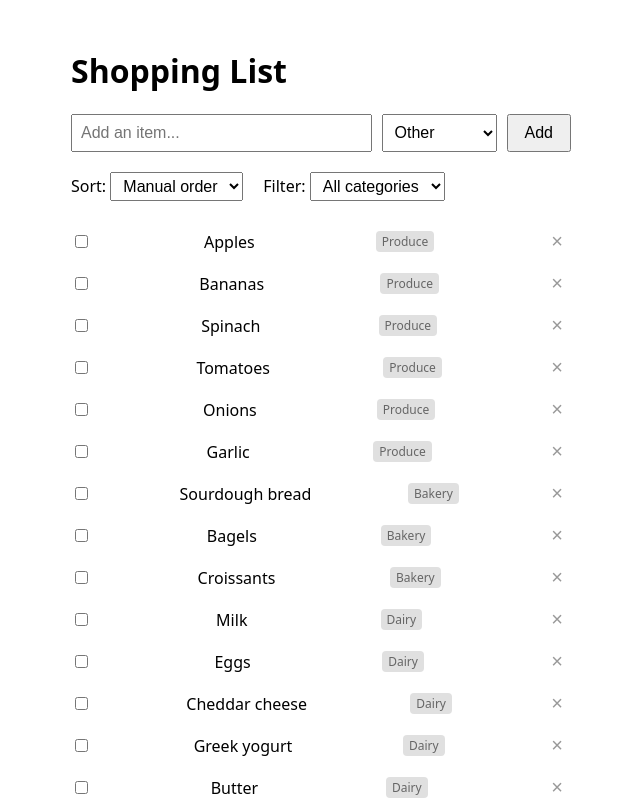
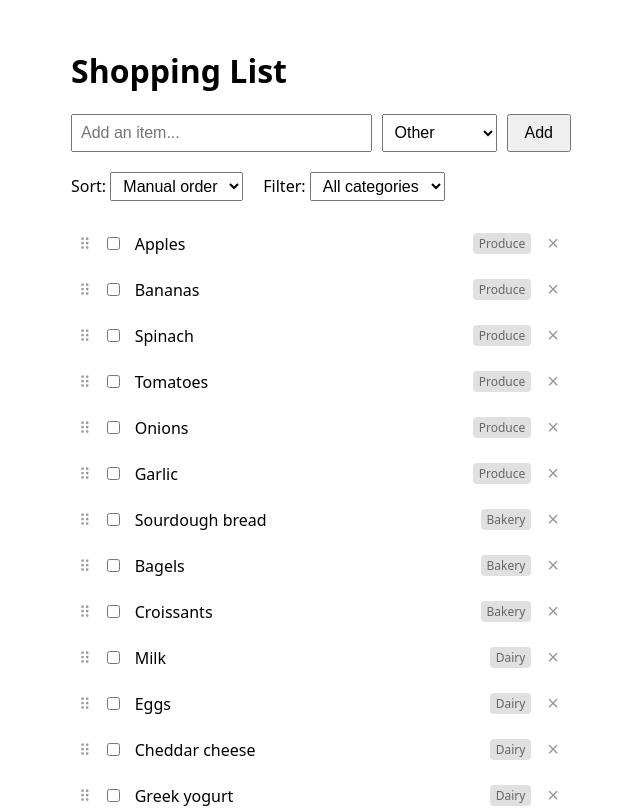
Before and after one commit to danbraun/shopping-list, a Vue app: page / in a window 1280 px wide. Shown: the top 808 px of the page, without its empty margins (319-959 px from the left). Built offline with nearby package versions, Linux system fonts and the light colour scheme.

Commit message:
dragging items added
Dragging items to custom order added.

```diff
--- a/src/App.vue
+++ b/src/App.vue
@@ -1,5 +1,5 @@
 <script setup>
-import { ref, nextTick } from 'vue'
+import { ref, computed, nextTick, onUnmounted } from 'vue'
 import { useShoppingListStore } from './stores/shoppingList'
 
 const store = useShoppingListStore()
@@ -12,6 +12,37 @@ const newItemCategory = ref('Other')
 const editingId = ref(null)
 const editingName = ref('')
 const editingCategory = ref('')
+
+// ============================================
+// CUSTOM DRAG & DROP SYSTEM
+// ============================================
+// Vue concept: We use refs for reactive state that the template responds to,
+// and regular variables for internal tracking that doesn't need reactivity.
+
+// Reactive state (template will update when these change)
+const draggedItem = ref(null)      // The item being dragged
+const dropIndex = ref(-1)          // Where the item will be dropped (for visual gap)
+
+// Non-reactive tracking (internal use only)
+let draggedIndex = -1              // Original index of dragged item
+let dragClone = null               // The floating clone element
+let dragStartY = 0                 // Mouse Y when drag started
+let itemHeight = 0                 // Height of each item for position calculations
+let listTop = 0                    // Top of the list for calculating drop position
+
+// Computed: items with a "gap" inserted where we'll drop
+// Vue concept: computed() creates a derived value that auto-updates when dependencies change
+const displayItems = computed(() => {
+  const items = [...store.activeItems]
+  if (draggedItem.value && dropIndex.value >= 0) {
+    // Remove dragged item from its original position
+    const filtered = items.filter(item => item.id !== draggedItem.value.id)
+    // Insert a placeholder at drop position
+    filtered.splice(dropIndex.value, 0, { id: 'drop-placeholder', isPlaceholder: true })
+    return filtered
+  }
+  return items
+})
 
 function handleAddItem() {
   store.addItem(newItemName.value, newItemCategory.value)
@@ -47,6 +78,99 @@ function handleEditKeydown(event) {
     cancelEdit()
   }
 }
+
+// Start dragging when user presses on the handle
+function startDrag(event, item, index) {
+  // Prevent text selection while dragging
+  event.preventDefault()
+
+  // Store what we're dragging
+  draggedItem.value = item
+  draggedIndex = index
+  dragStartY = event.clientY
+
+  // Get the list element to calculate positions
+  const listEl = event.target.closest('ul')
+  const itemEl = event.target.closest('li')
+  listTop = listEl.getBoundingClientRect().top
+  itemHeight = itemEl.offsetHeight
+
+  // Create a floating clone of the item
+  // Vue concept: Sometimes you need direct DOM manipulation for visual effects
+  dragClone = itemEl.cloneNode(true)
+  dragClone.classList.add('drag-clone')
+  const rect = itemEl.getBoundingClientRect()
+  dragClone.style.position = 'fixed'
+  dragClone.style.left = rect.left + 'px'
+  dragClone.style.top = rect.top + 'px'
+  dragClone.style.width = rect.width + 'px'
+  document.body.appendChild(dragClone)
+
+  // Set initial drop index
+  dropIndex.value = index
+
+  // Listen for mouse movement on the whole document
+  // Vue concept: For drag operations, we attach listeners to document
+  // so dragging continues even if mouse leaves the element
+  document.addEventListener('mousemove', onDrag)
+  document.addEventListener('mouseup', endDrag)
+}
+
+// Called continuously as the mouse moves
+function onDrag(event) {
+  if (!dragClone) return
+
+  // Move the clone vertically (Y-axis only - this is the key!)
+  const deltaY = event.clientY - dragStartY
+  const startTop = parseFloat(dragClone.style.top) || 0
+  dragClone.style.top = (startTop + deltaY) + 'px'
+  dragStartY = event.clientY  // Update for next frame
+
+  // Calculate which position we're hovering over
+  const mouseY = event.clientY - listTop
+  let newDropIndex = Math.floor(mouseY / itemHeight)
+
+  // Clamp to valid range
+  const maxIndex = store.activeItems.length - 1
+  newDropIndex = Math.max(0, Math.min(newDropIndex, maxIndex))
+
+  // Update drop position (Vue reactivity will update the display)
+  dropIndex.value = newDropIndex
+}
+
+// Called when mouse is released
+function endDrag() {
+  // Remove document listeners
+  document.removeEventListener('mousemove', onDrag)
+  document.removeEventListener('mouseup', endDrag)
+
+  // Remove the floating clone
+  if (dragClone) {
+    dragClone.remove()
+    dragClone = null
+  }
+
+  // Perform the actual reorder if position changed
+  if (draggedItem.value && dropIndex.value !== draggedIndex) {
+    // Build new order: remove from old position, insert at new
+    const newOrder = store.activeItems.filter(item => item.id !== draggedItem.value.id)
+    newOrder.splice(dropIndex.value, 0, draggedItem.value)
+    store.reorderActiveItems(newOrder)
+  }
+
+  // Reset drag state
+  draggedItem.value = null
+  dropIndex.value = -1
+  draggedIndex = -1
+}
+
+// Cleanup if component unmounts during drag
+// Vue concept: onUnmounted lifecycle hook for cleanup
+onUnmounted(() => {
+  document.removeEventListener('mousemove', onDrag)
+  document.removeEventListener('mouseup', endDrag)
+  if (dragClone) dragClone.remove()
+})
 </script>
 
 <template>
@@ -90,9 +214,29 @@ function handleEditKeydown(event) {
       </label>
     </div>
 
-    <!-- Active items -->
-    <ul>
-      <li v-for="item in store.activeItems" :key="item.id">
+    <!-- Active items with custom drag & drop -->
+    <!-- Vue concept: v-for iterates over displayItems (which includes the drop placeholder) -->
+    <ul class="item-list">
+      <li
+        v-for="(item, index) in displayItems"
+        :key="item.id"
+        :class="{
+          'drop-placeholder': item.isPlaceholder,
+          'is-dragging': draggedItem?.id === item.id
+        }"
+      >
+        <!-- Placeholder shows where item will drop -->
+        <template v-if="item.isPlaceholder">
+          <div class="placeholder-content"></div>
+        </template>
+
+        <!-- Regular item -->
+        <template v-else>
+          <!-- Vue concept: @mousedown.prevent starts drag, .prevent stops text selection -->
+          <span
+            class="drag-handle"
+            @mousedown="startDrag($event, item, index)"
+          >⠿</span>
           <input type="checkbox" v-model="item.completed" />
 
           <!-- Editing mode -->
@@ -117,13 +261,14 @@ function handleEditKeydown(event) {
           </template>
 
           <button class="delete-btn" @click="store.deleteItem(item.id)">×</button>
+        </template>
       </li>
     </ul>
 
     <!-- Empty state -->
     <p v-if="store.activeItems.length === 0" class="empty-state">No items to show.</p>
 
-    <!-- Completed items -->
+    <!-- Completed items (not draggable) -->
     <div v-if="store.completedItems.length > 0" class="completed-section">
       <h2>Completed</h2>
       <ul>
@@ -215,17 +360,53 @@ function handleEditKeydown(event) {
 ul {
   list-style: none;
   padding: 0;
+  margin: 0;
 }
 
 li {
   display: flex;
   align-items: center;
-  justify-content: space-between;
-  padding: 8px 0;
+  gap: 8px;
+  padding: 8px 4px;
+  transition: transform 0.15s ease;
 }
 
 li label {
   flex: 1;
+  display: flex;
+  align-items: center;
+  gap: 8px;
+}
+
+.drag-handle {
+  cursor: grab;
+  color: #999;
+  padding: 4px;
+  user-select: none;
+}
+
+.drag-handle:hover {
+  color: #666;
+}
+
+.drag-handle:active {
+  cursor: grabbing;
+}
+
+/* Item being dragged in the list (faded out) */
+.is-dragging {
+  opacity: 0.3;
+}
+
+/* Drop placeholder - shows where item will land */
+.drop-placeholder {
+  background-color: #e3f2fd;
+  border: 2px dashed #90caf9;
+  border-radius: 4px;
+}
+
+.placeholder-content {
+  height: 20px;  /* Approximate height of item content */
 }
 
 .delete-btn {
@@ -245,6 +426,7 @@ li label {
   cursor: pointer;
   padding: 2px 4px;
   border-radius: 3px;
+  flex: 1;
 }
 
 .item-name:hover {
@@ -280,4 +462,18 @@ li label {
 .save-btn:hover {
   background-color: #1976d2;
 }
+
 </style>
+
+<style>
+/* Global styles for the floating drag clone (appended to body) */
+.drag-clone {
+  background-color: #e3f2fd !important;
+  border-radius: 4px !important;
+  box-shadow: 0 4px 12px rgba(0, 0, 0, 0.2) !important;
+  list-style: none !important;
+  z-index: 1000;
+  pointer-events: none;  /* Don't interfere with mouse events */
+  opacity: 0.95;
+}
+</style>
--- a/src/stores/shoppingList.js
+++ b/src/stores/shoppingList.js
@@ -149,6 +149,24 @@ export const useShoppingListStore = defineStore('shoppingList', () => {
     }
   }
 
+  function reorderActiveItems(reorderedList) {
+    // Switch to manual sort when user drags
+    sortOrder.value = 'none'
+
+    // Get the new order of IDs
+    const reorderedIds = reorderedList.map((item) => item.id)
+
+    // Get completed items (unchanged)
+    const completed = items.value.filter((item) => item.completed)
+
+    // Reorder active items according to the new order
+    const active = items.value.filter((item) => !item.completed)
+    active.sort((a, b) => reorderedIds.indexOf(a.id) - reorderedIds.indexOf(b.id))
+
+    // Rebuild: active items first, then completed
+    items.value = [...active, ...completed]
+  }
+
   return {
     items,
     activeItems,
@@ -161,5 +179,6 @@ export const useShoppingListStore = defineStore('shoppingList', () => {
     setCategoryFilter,
     deleteItem,
     updateItem,
+    reorderActiveItems,
   }
 })
```
Lines whose indentation alone changed are shown as unchanged.
